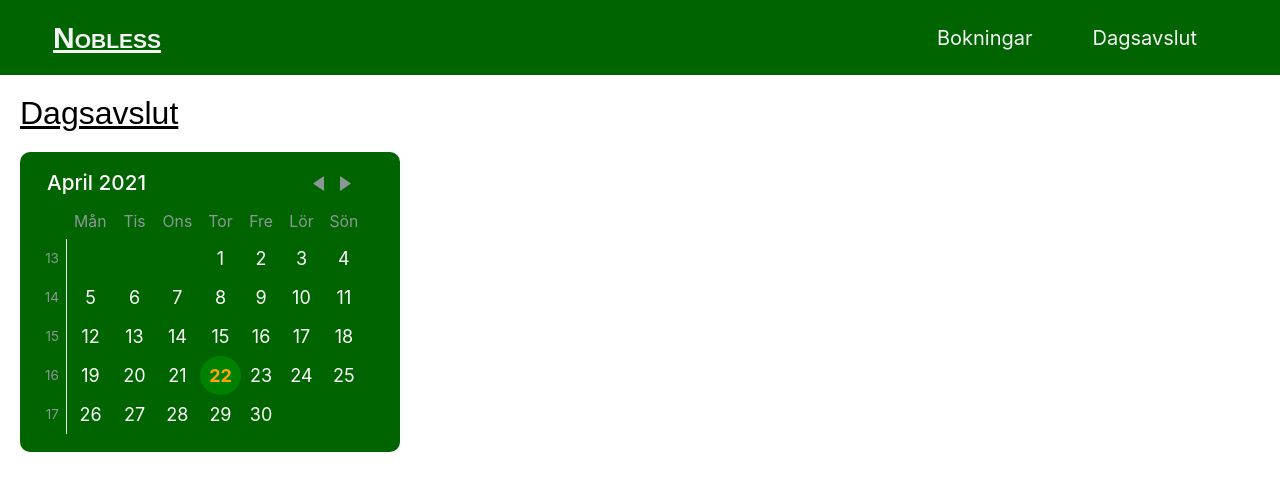
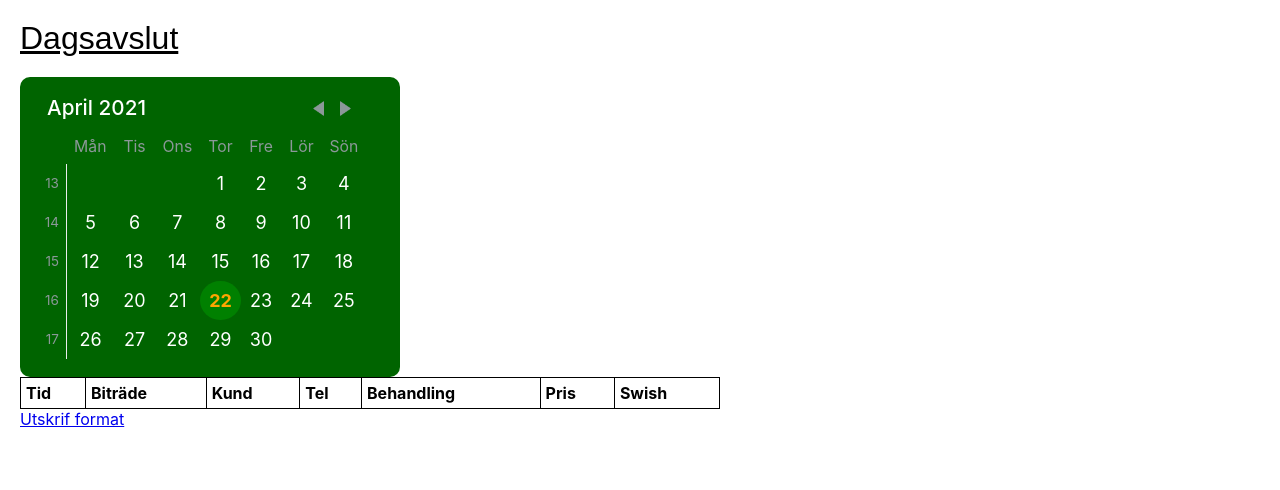
Before and after one commit to jelu000/bokingcomponent, a React (Create React App) app: page /dagsavslut in a window 1280 px wide. Shown: the top 490 px of the page. Built offline with nearby package versions, Linux system fonts and the light colour scheme.

Commit message:
Börjat med tabeller i  Dagsavslut.js

```diff
--- a/src/App.js
+++ b/src/App.js
@@ -2,6 +2,8 @@
 import JlBokingComp from "./components/JlBokingComp";
 import Navbar from './components/Navbar/Navbar';
 import Dagsavslut from './components/dagsavslut/Dagsavslut';
+import Om from './components/Om/Om';
+import Utskrift from './components/dagsavslut/Utskrift';
 
 import { BrowserRouter, Routes, Route } from "react-router-dom";
 
@@ -17,6 +19,8 @@
       <Routes>
         <Route path="/" element={<JlBokingComp />} exact />
         <Route path="/dagsavslut" element={<Dagsavslut />} exact />
+        <Route path="/om" element={<Om />} exact />
+        <Route path="/utskrift" element={<Utskrift />} exact />
       </Routes>
 
     </BrowserRouter>
--- a/src/components/Navbar/Navbar.js
+++ b/src/components/Navbar/Navbar.js
@@ -19,6 +19,9 @@
                 <Link to="/dagsavslut" className="about">
                     <li>Dagsavslut</li>
                 </Link>
+                <Link to="/om" className="about">
+                    <li>Om appen</li>
+                </Link>
 
             </ul>
             <button onClick={() => setIsMobile(!isMobile)} className="mobile-menu-icon">
--- /dev/null
+++ b/src/components/Om/Om.js
@@ -0,0 +1,10 @@
+import React from 'react';
+import '../dagsavslut/Dagsavslut.css';
+
+export default function Om() {
+    return (
+        <div>
+             <h1 className="h1_header">Om programmet</h1>
+        </div>
+    )
+}
--- /dev/null
+++ b/src/components/dagsavslut/DagensKunderTable.js
@@ -0,0 +1,29 @@
+import React from 'react'
+
+export default function DagensKunderTable() {
+
+    let t_datatable = () => {
+
+    }
+
+    return (
+        <div>
+            <table id="b_bokningstable" className="bordertable">
+                <thead>
+                    <tr className="bordertable">
+                        <th className="bordertable" id="t_tid">Tid</th>
+                        <th className="bordertable" id="t_assistent">Biträde</th>
+                        <th className="bordertable" id="t_kund">Kund</th>
+                        <th className="bordertable" id="t_tel">Tel</th>
+                        <th className="bordertable" id="t_behandling">Behandling</th>
+                        <th className="bordertable" id="t_price">Pris</th>
+                        <th className="bordertable" id="t_babs">Swish</th>
+                    </tr>
+                </thead>
+                <tbody>
+                { /*t_datatable*/ }
+                </tbody>
+            </table>
+        </div>
+    )
+}
--- a/src/components/dagsavslut/Dagsavslut.js
+++ b/src/components/dagsavslut/Dagsavslut.js
@@ -1,7 +1,8 @@
 import React, { Component } from 'react'
 import 'react-day-picker/lib/style.css';
 import SweCalenderLang from "../SweCalenderLang";
-
+import Utskrift from './Utskrift';
+import DagensKunderTable from './DagensKunderTable';
 
 import './Dagsavslut.css';
 
@@ -72,12 +73,18 @@
 
 
     render() {
+
+        const t_dagenskundertable = DagensKunderTable();
+
         return (
             <div className="MainBokingDiv">
             <h1 className="h1_header">Dagsavslut</h1>
 
             <SweCalenderLang id="swekalender" valtdatum={this.state.valtDatum} onDayClickEvent={this.clickDagEvent} onMonthChangeEvent={this.clickMonthChange}/>
 
+            { t_dagenskundertable }
+
+            <a href="./utskrift" target="_blank">Utskrif format</a>
 
             </div>
         )
--- /dev/null
+++ b/src/components/dagsavslut/Utskrift.css
@@ -0,0 +1,5 @@
+.navbar {
+    /*Döljer meny*/
+    display: none;
+
+ }
--- /dev/null
+++ b/src/components/dagsavslut/Utskrift.js
@@ -0,0 +1,10 @@
+import React from 'react'
+import './Utskrift.css'
+
+export default function Utskrift() {
+    return (
+        <div>
+
+        </div>
+    )
+}
```
Also changed, not shown: src/components/BokingTable.js (indentation only).
